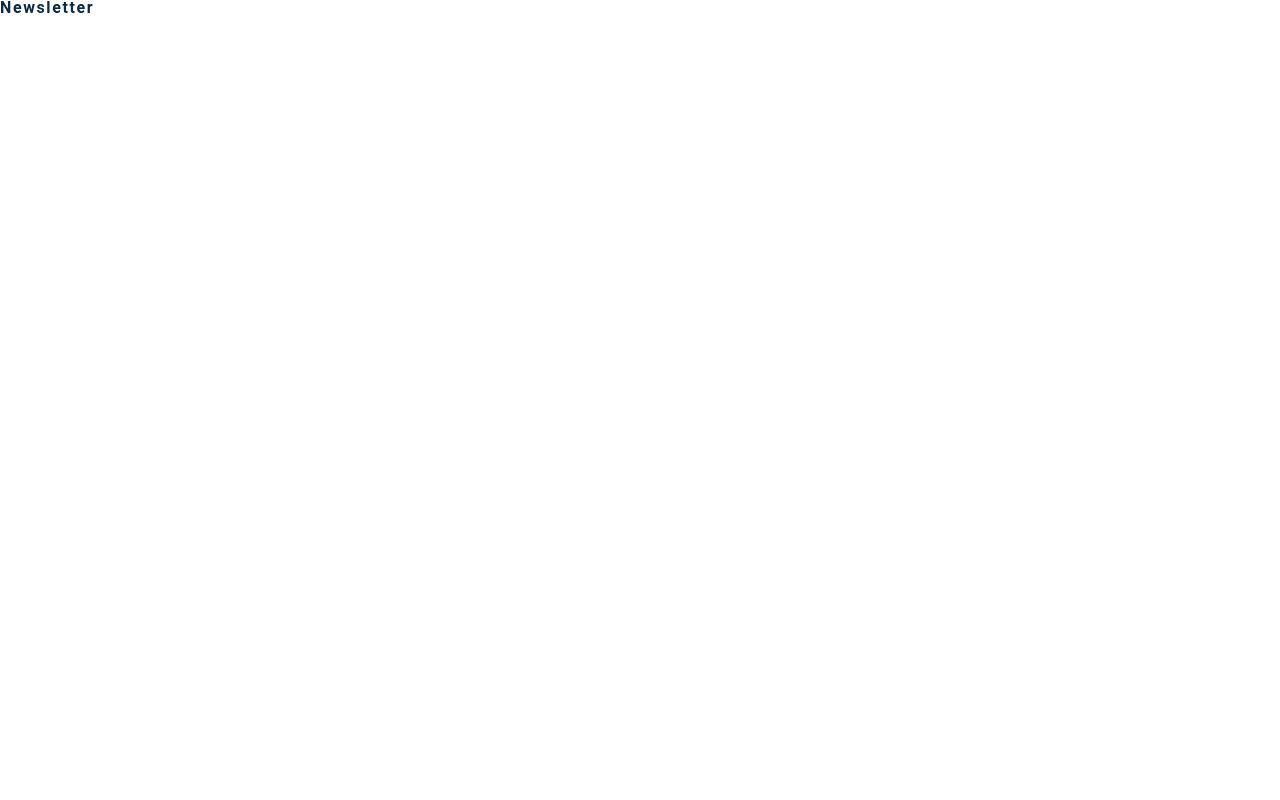
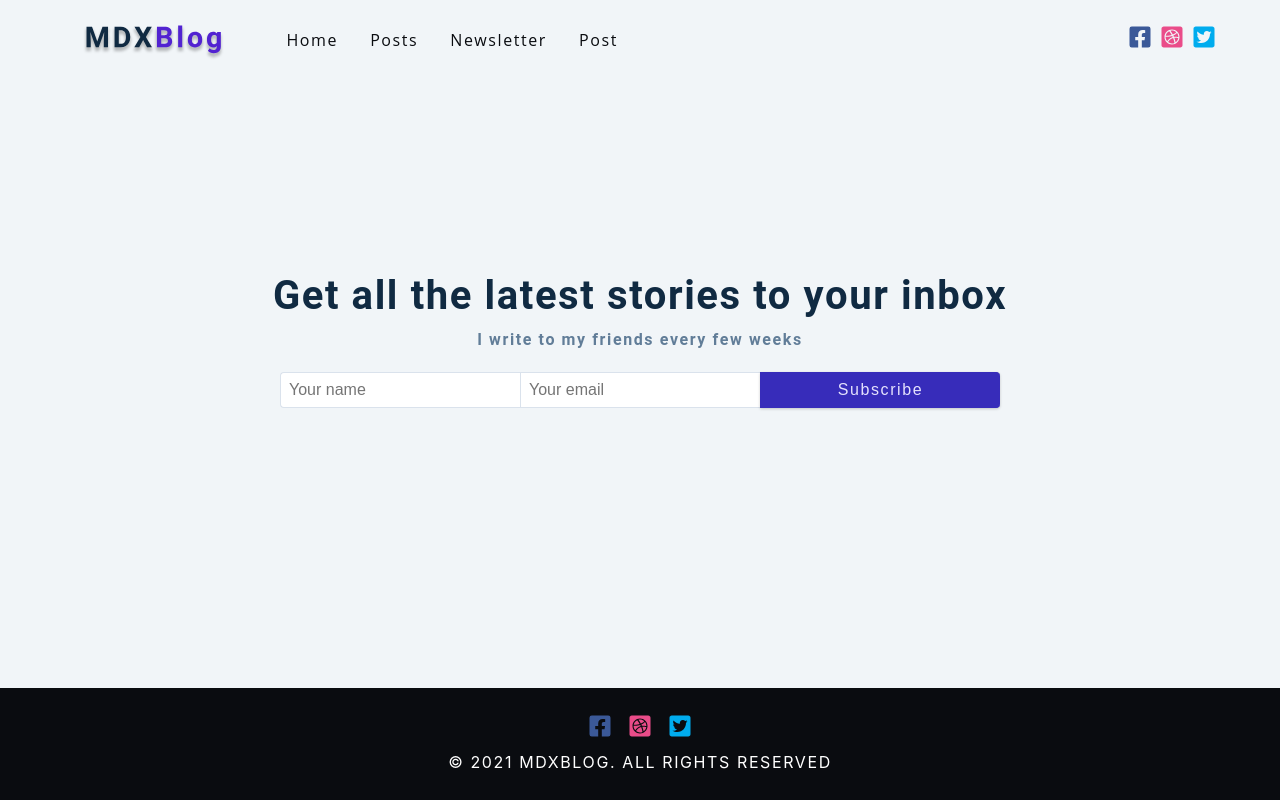
Before and after one commit to scudella/gatsby-training, a Gatsby site in the folder mdx-blog/: page /newsletter in a window 1280 px wide. Built offline with nearby package versions, Linux system fonts and the light colour scheme; Gatsby itself is replaced by a stand-in of ours.

Commit message:
newsletter page - integrated with netlify forms

```diff
--- a/mdx-blog/src/pages/newsletter.js
+++ b/mdx-blog/src/pages/newsletter.js
@@ -2,7 +2,40 @@ import React from 'react'
 import Layout from '../components/Layout'
 const NewsLetter = () => {
   return (
-    <h4>newsletter</h4>
+    <Layout>
+      <section className="newsletter-page">
+        <div className="page-center">
+          <h2>Get all the latest stories to your inbox</h2>
+          <h4>I write to my friends every few weeks</h4>
+          <form
+            className="contact-form"
+            name="contact"
+            method="post"
+            netlify-honeypot="bot-field"
+            data-netlify="true"
+            action="/success"
+          >
+            <input type="hidden" name="bot-field" />
+            <input type="hidden" name="form-name" value="contact" />
+            <input
+              type="text"
+              name="name"
+              placeholder="Your name"
+              className="form-control"
+            />
+            <input
+              type="email"
+              name="email"
+              placeholder="Your email"
+              className="form-control"
+            />
+            <button type="submit" className="btn form-control submit-btn">
+              subscribe
+            </button>
+          </form>
+        </div>
+      </section>
+    </Layout>
   )
 }
 
```
Also changed, not shown: mdx-blog/src/pages/success.js (+10 -1 lines).
